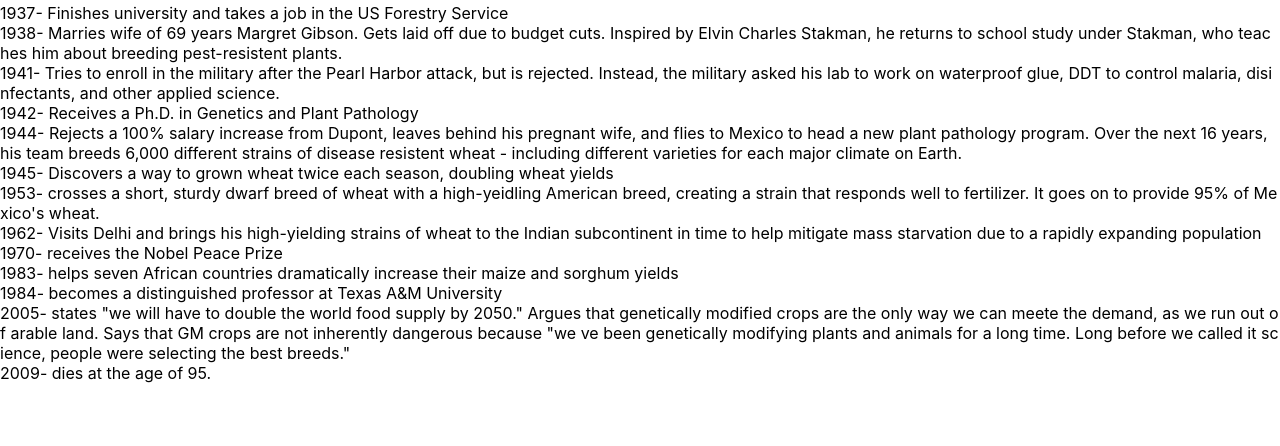
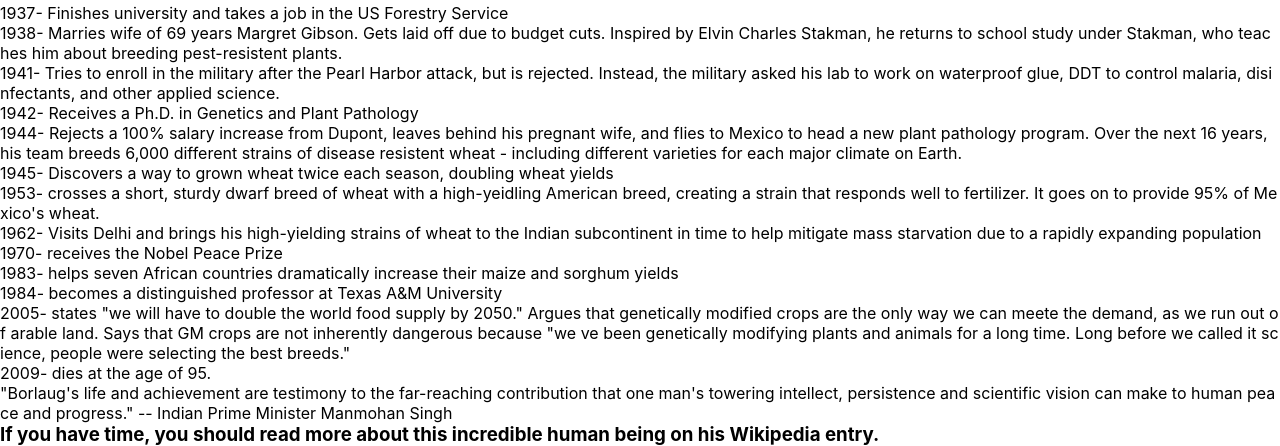
Before and after one commit to hyun5292/no-clone-coding, a React app: page tributepg/public/index.html in a window 1280 px wide. Shown: the part 457-903 px from the top of the page. Before the commit the page ends 840 px from the top, so only its background shows below. Built offline with nearby package versions, Linux system fonts and the light colour scheme.

Commit message:
Tribute Page 디자인 파일

```diff
--- a/tributepg/public/index.html
+++ b/tributepg/public/index.html
@@ -22,6 +22,14 @@
             </figcaption>
         </figure>
         <div id="cont"></div>
+        <blockquote>
+          "Borlaug's life and achievement are testimony to the far-reaching
+          contribution that one man's towering intellect, persistence and
+          scientific vision can make to human peace and progress."
+          <cite>-- Indian Prime Minister Manmohan Singh</cite>
+        </blockquote>
+        <h3>If you have time, you should read more about this incredible human being
+          on his <a href="https://en.wikipedia.org/wiki/Norman_Borlaug" target="Dr. Norman Data">Wikipedia entry</a>.</h3>
     </div>
 </body>
 </html>
```
Also changed, not shown: tributepg/design/원본.png (added).
